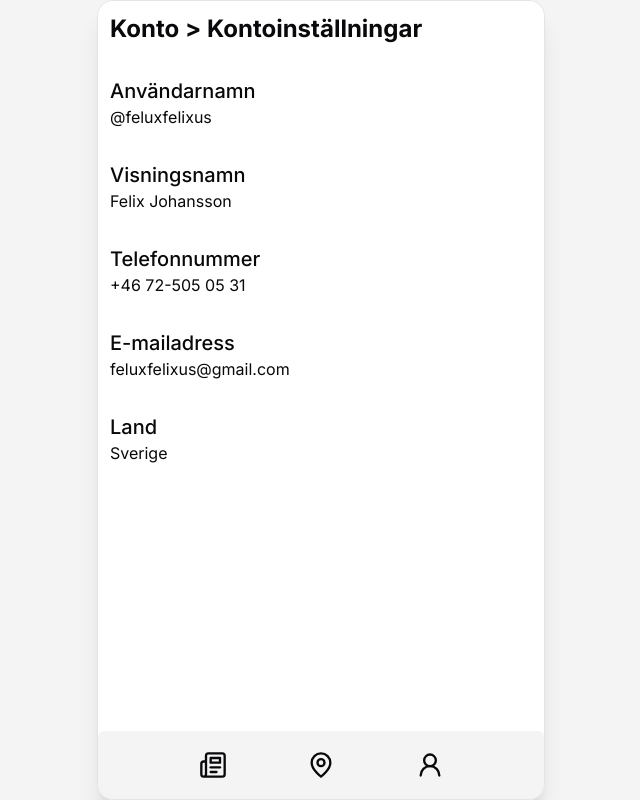
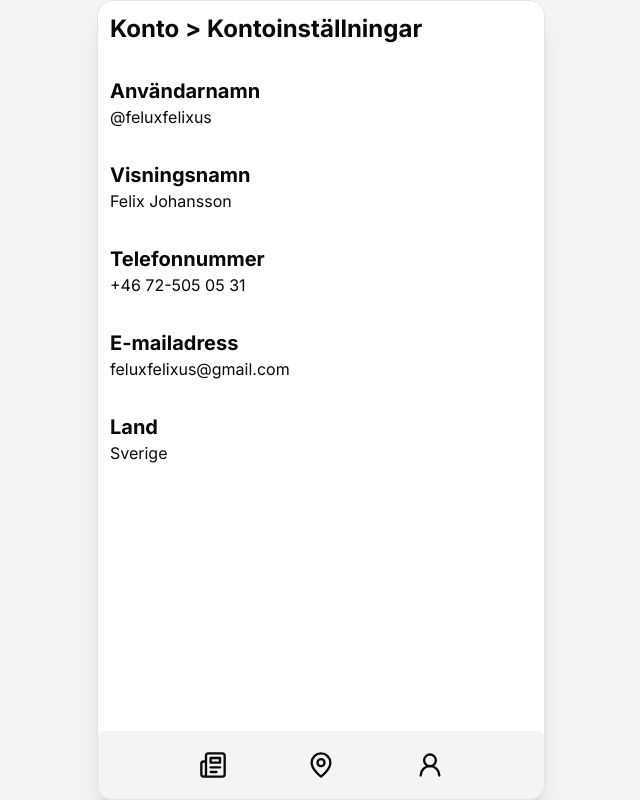
Before and after one commit to JoarM/heet, a Next.js app: page /account/settings in a window 1280 px wide. Shown: the whole page, without its empty margins (319-959 px from the left). Built offline with nearby package versions, Linux system fonts and the light colour scheme.

Commit message:
fixed settings ant privacy sites, no funcitonality only elements

```diff
--- a/app/account/settings/page.tsx
+++ b/app/account/settings/page.tsx
@@ -11,19 +11,19 @@ export default async function AccountPage() {
                 Konto</Link> {">"} Kontoinställningar
                 </header>
             <div className="mt-8">
-                <Label className="text-xl w-max inline">Användarnamn</Label>
+                <Label className="text-xl w-max inline font-bold">Användarnamn</Label>
                 <header className="w-full mb-8">@feluxfelixus</header>
 
-                <Label className="text-xl w-max inline">Visningsnamn</Label>
+                <Label className="text-xl w-max inline font-bold">Visningsnamn</Label>
                 <header className="w-full mb-8">Felix Johansson</header>
 
-                <Label className="text-xl w-max inline">Telefonnummer</Label>
+                <Label className="text-xl w-max inline font-bold">Telefonnummer</Label>
                 <header className="w-full mb-8">+46 72-505 05 31</header>
 
-                <Label className="text-xl w-max inline">E-mailadress</Label>
+                <Label className="text-xl w-max inline font-bold">E-mailadress</Label>
                 <header className="w-full mb-8">feluxfelixus@gmail.com</header>
 
-                <Label className="text-xl w-max inline">Land</Label>
+                <Label className="text-xl w-max inline font-bold">Land</Label>
                 <header className="w-full mb-8">Sverige</header>
 
             </div>
```
